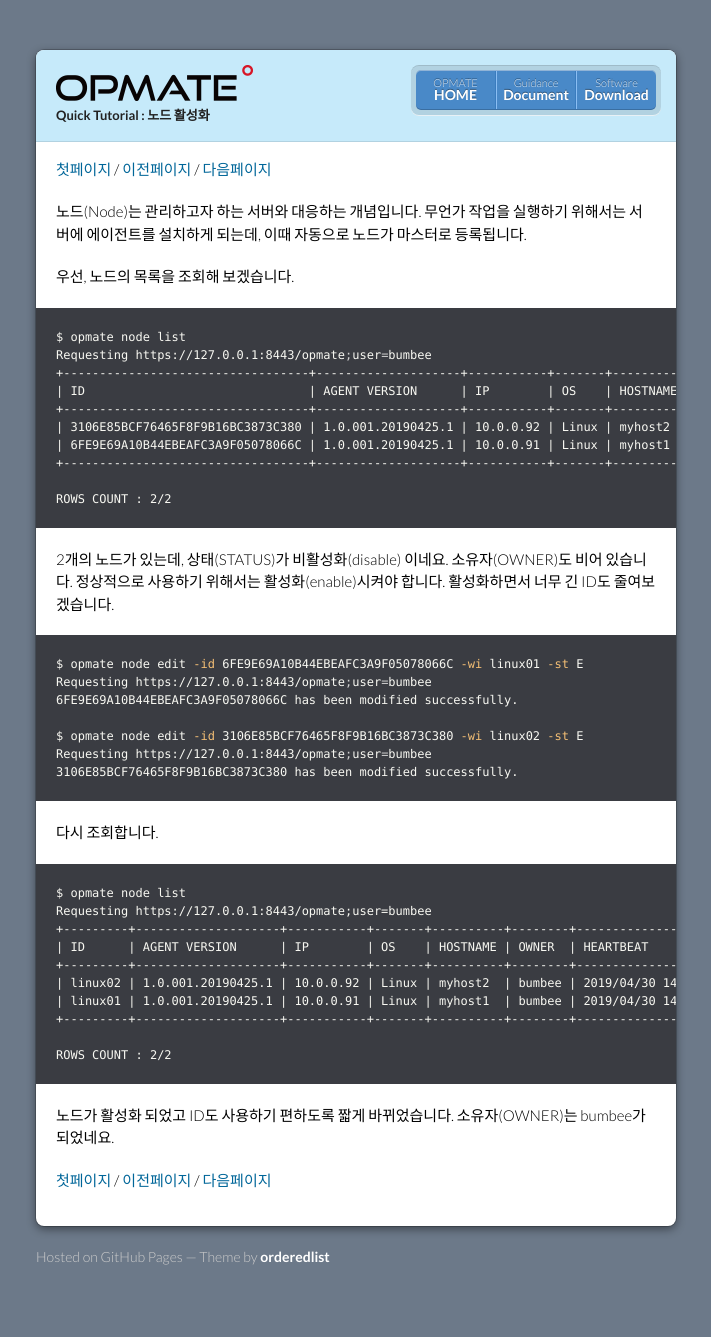
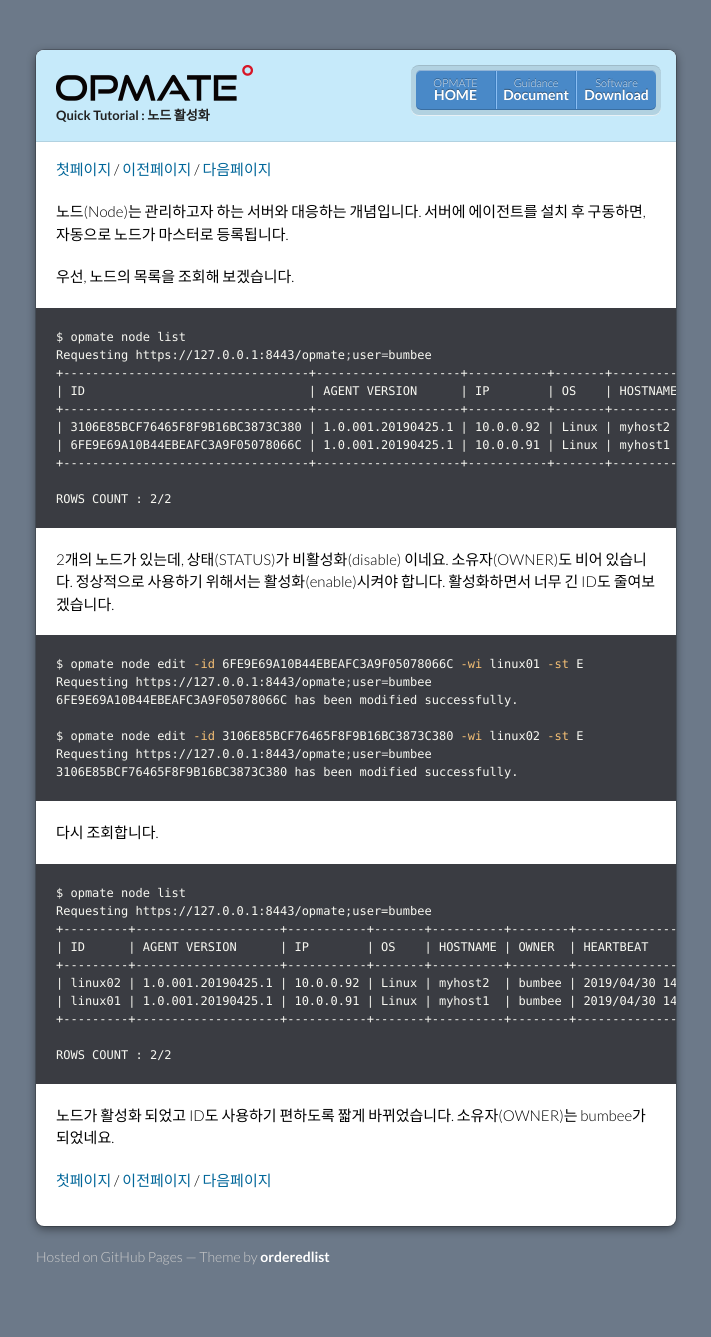
Before and after one commit to opmate/opmate.github.io, a Jekyll site: the page built from document/QuickTutorial3.md, in a window 1280 px wide. Shown: the whole page, without its empty margins (284-995 px from the left). Built offline with Jekyll 4.4.1, drawn with Linux system fonts in a browser that asks for light colours; our own code applies the rules of GitHub Pages for plain Markdown files; a script that is not in the unit is left out; the repository's description, which GitHub fills in, is left out.

Commit message:
Update QuickTutorial3.md

```diff
--- a/document/QuickTutorial3.md
+++ b/document/QuickTutorial3.md
@@ -6,7 +6,7 @@
 [첫페이지](QuickTutorial.md) / [이전페이지](QuickTutorial2.md) / [다음페이지](QuickTutorial4.md)
 
 노드(Node)는 관리하고자 하는 서버와 대응하는 개념입니다.
-무언가 작업을 실행하기 위해서는 서버에 에이전트를 설치하게 되는데, 이때 자동으로 노드가 마스터로 등록됩니다.
+서버에 에이전트를 설치 후 구동하면, 자동으로 노드가 마스터로 등록됩니다.
 
 우선, 노드의 목록을 조회해 보겠습니다.
 
```
